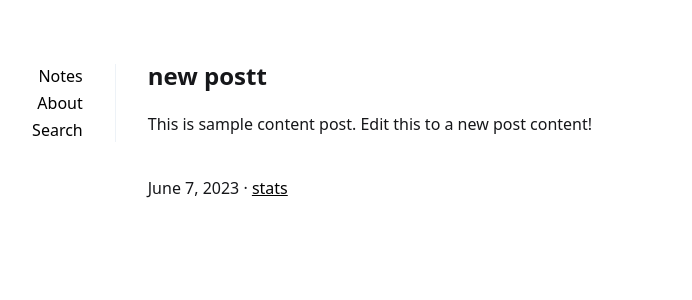
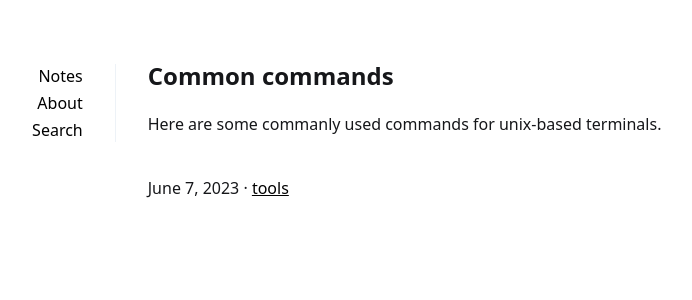
Before and after one commit to acneyouth1996/notes, a Jekyll site: the page built from _posts/2023-06-07-common-commands.md, in a window 1280 px wide. Shown: the top 300 px of the page, without its empty margins (205-897 px from the left). Built offline with Jekyll 4.4.1, drawn with Linux system fonts in a browser that asks for light colours.

Commit message:
delete other stuff

```diff
--- a/_posts/2023-06-07-new-postt.md
+++ b/_posts/2023-06-07-common-commands.md
@@ -1,8 +1,8 @@
 ---
 layout: post
-title: new postt
+title: Common commands
 date: 07-06-2023 14:35:26 :z
-tags: [stats]
+tags: [tools]
 description:
 summary:
 comments: false
@@ -11,5 +11,4 @@ mathjax: false
 render_with_liquid: true
 ---
 
-This is sample content post.
-Edit this to a new post content!
+Here are some commanly used commands for unix-based terminals.
```
Also changed, not shown: 2 other files.
